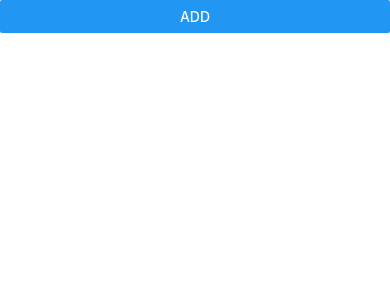
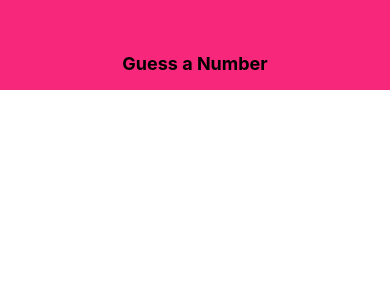
Before and after one commit to kai618/maxrn, a React Native app: screen / in a window 390 px wide. Shown: the top 300 px of the page. Built offline with nearby package versions, Linux system fonts and the light colour scheme.

Commit message:
Add Header component

```diff
--- a/goal_app/App.js
+++ b/goal_app/App.js
@@ -12,25 +12,25 @@ import GoalInputModal from './src/components/GoalInputModal'
 import GoalItem from './src/components/GoalItem'
 
 export default function App() {
-    const addModal = createRef();
+    const addModal = createRef()
     const [goalList, setgoalList] = useState([])
 
     const addGoal = (goal) => {
         setgoalList((currentList) => [
             ...currentList,
-            { id: Date.now(), content: goal }
+            { id: Date.now().toString(), content: goal },
         ])
     }
 
     const deleteGoal = (id) => {
         setgoalList((currentList) => {
-            return currentList.filter(e => e.id !== id)
+            return currentList.filter((e) => e.id !== id)
         })
     }
 
     return (
         <SafeAreaView style={styles.container}>
-            <Button title='ADD' onPress={() => addModal.current.open()} />
+            <Button title="ADD" onPress={() => addModal.current.open()} />
             <GoalInputModal ref={addModal} onAddGoal={addGoal} />
 
             <FlatList
--- /dev/null
+++ b/guess_number_game/App.js
@@ -0,0 +1,13 @@
+import React, { Component } from 'react'
+import { Text, View } from 'react-native'
+import Header from './src/components/Header'
+
+export default class App extends Component {
+    render() {
+        return (
+            <View>
+                <Header title='Guess a Number'/>
+            </View>
+        )
+    }
+}
--- /dev/null
+++ b/guess_number_game/src/components/Header.js
@@ -0,0 +1,24 @@
+import React from 'react'
+import { StyleSheet, Text, View } from 'react-native'
+
+export default function Header(props) {
+    return (
+        <View style={styles.header}>
+            <Text style={styles.title}>{props.title}</Text>
+        </View>
+    )
+}
+
+const styles = StyleSheet.create({
+    header: {
+        height: 90,
+        paddingTop: 36,
+        backgroundColor: '#f7287b',
+        justifyContent: 'center',
+        alignItems: 'center',
+    },
+    title: {
+        fontSize: 18,
+        fontWeight: 'bold',
+    },
+})
```
Also changed, not shown: goal_app/src/components/GoalInputModal.js (+7 -14 lines), goal_app/src/components/GoalItem.js (+2 -9 lines), index.js (+4 -4 lines), .prettierrc.js (deleted), 2 other files (tests, documents, lock files or other folders).
